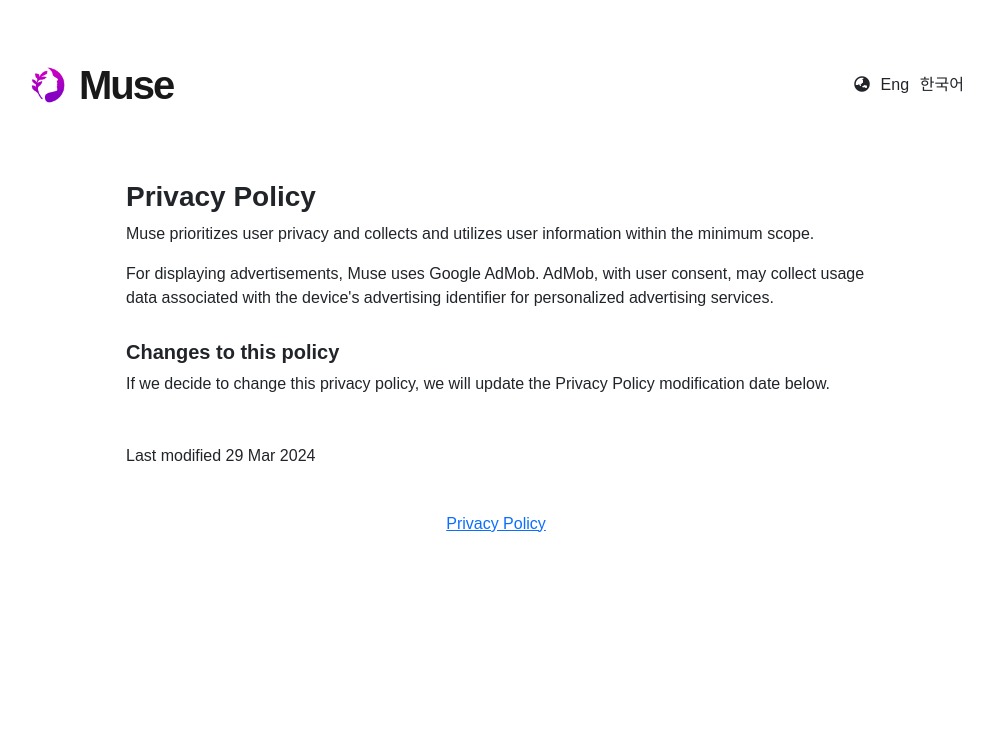
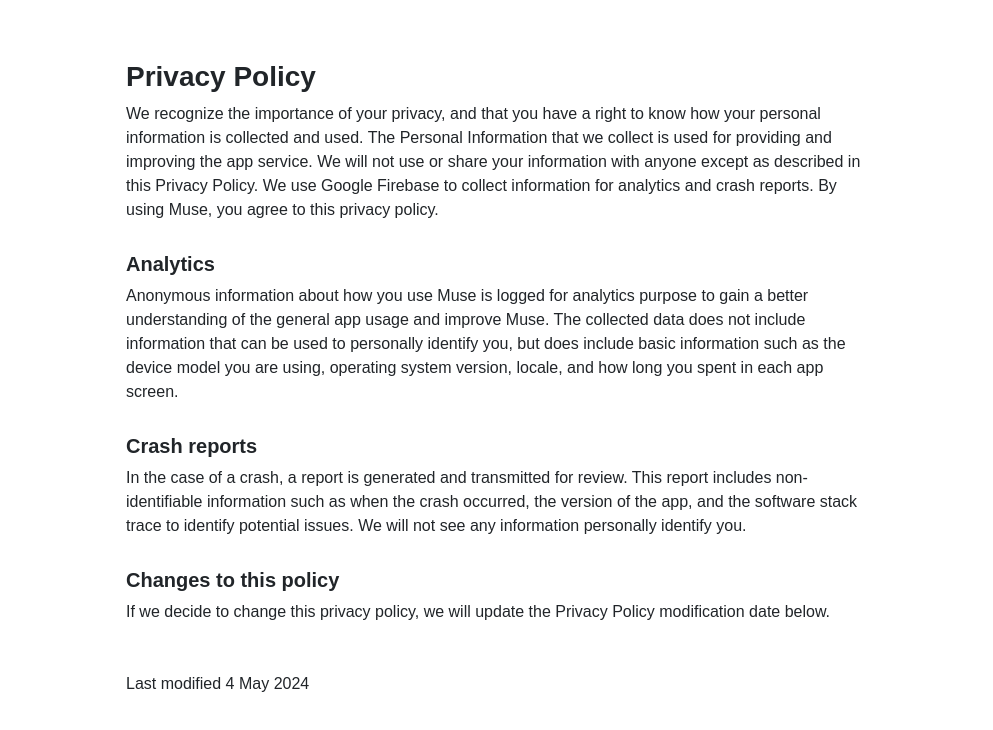
Before and after one commit to jasonkim7288/muse, a React (Create React App) app: page /privacy in a window 1280 px wide. Shown: the top 730 px of the page, without its empty margins (144-1137 px from the left). Built offline with nearby package versions, Linux system fonts and the light colour scheme.

Commit message:
change privacy policy

```diff
--- a/public/locales/en/translation.json
+++ b/public/locales/en/translation.json
@@ -1,9 +1,12 @@
 {
   "Muse": "Muse",
   "Privacy Policy": "Privacy Policy",
-  "Privacy Policy main description 1": "Muse prioritizes user privacy and collects and utilizes user information within the minimum scope.",
-  "Privacy Policy main description 2": "For displaying advertisements, Muse uses Google AdMob. AdMob, with user consent, may collect usage data associated with the device's advertising identifier for personalized advertising services.",
+  "Privacy Policy main description": "We recognize the importance of your privacy, and that you have a right to know how your personal information is collected and used. The Personal Information that we collect is used for providing and improving the app service. We will not use or share your information with anyone except as described in this Privacy Policy. We use Google Firebase to collect information for analytics and crash reports. By using Muse, you agree to this privacy policy.",
+  "Analytics": "Analytics",
+  "Analytics description": "Anonymous information about how you use Muse is logged for analytics purpose to gain a better understanding of the general app usage and improve Muse. The collected data does not include information that can be used to personally identify you, but does include basic information such as the device model you are using, operating system version, locale, and how long you spent in each app screen.",
+  "Crash reports": "Crash reports",
+  "Crash reports description": "In the case of a crash, a report is generated and transmitted for review. This report includes non-identifiable information such as when the crash occurred, the version of the app, and the software stack trace to identify potential issues. We will not see any information personally identify you.",
   "Changes to this policy": "Changes to this policy",
   "Changes to this policy description": "If we decide to change this privacy policy, we will update the Privacy Policy modification date below.",
-  "Last modified with the date": "Last modified 29 Mar 2024"
+  "Last modified with the date": "Last modified 4 May 2024"
 }
--- a/src/components/Privacy.js
+++ b/src/components/Privacy.js
@@ -1,7 +1,5 @@
 import React from 'react';
 import { useTranslation } from 'react-i18next';
-import Header from './Header';
-import Footer from './Footer';
 
 const privacyStyles = {
   maxWidth: '800px',
@@ -15,18 +13,19 @@ const privacyStyles = {
 const Privacy = () => {
   const { t } = useTranslation();
   return (
-    <>
-      <Header />
     <div style={privacyStyles}>
       <h3>{t('Privacy Policy')}</h3>
-        <p>{t('Privacy Policy main description 1')}</p>
-        <p>{t('Privacy Policy main description 2')}</p>
+      <p>{t('Privacy Policy main description')}</p>
+      <h5>{t('Analytics')}</h5>
+      <p>{t('Analytics description')}</p>
+      <h5>{t('Crash reports')}</h5>
+      <p>{t('Crash reports description')}</p>
+      {/* <h5>{t('Advertising')}</h5>
+      <p>{t('Advertising description')}</p> */}
       <h5>{t('Changes to this policy')}</h5>
       <p>{t('Changes to this policy description')}</p>
       <p className="mt-5">{t('Last modified with the date')}</p>
     </div>
-      <Footer />
-    </>
   );
 };
 
```
Also changed, not shown: public/locales/ko/translation.json (+6 -3 lines). Lines whose indentation alone changed are shown as unchanged.
